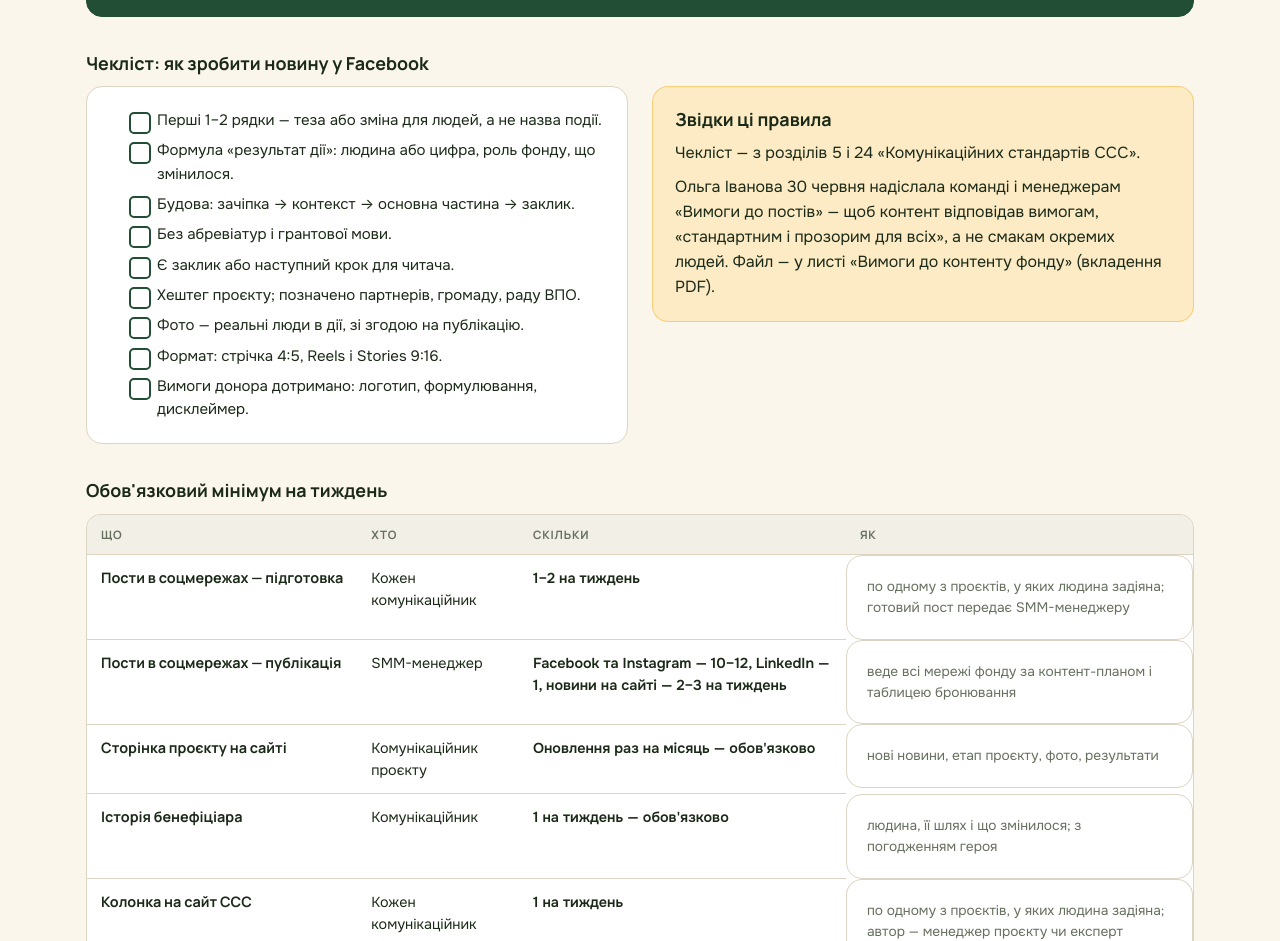
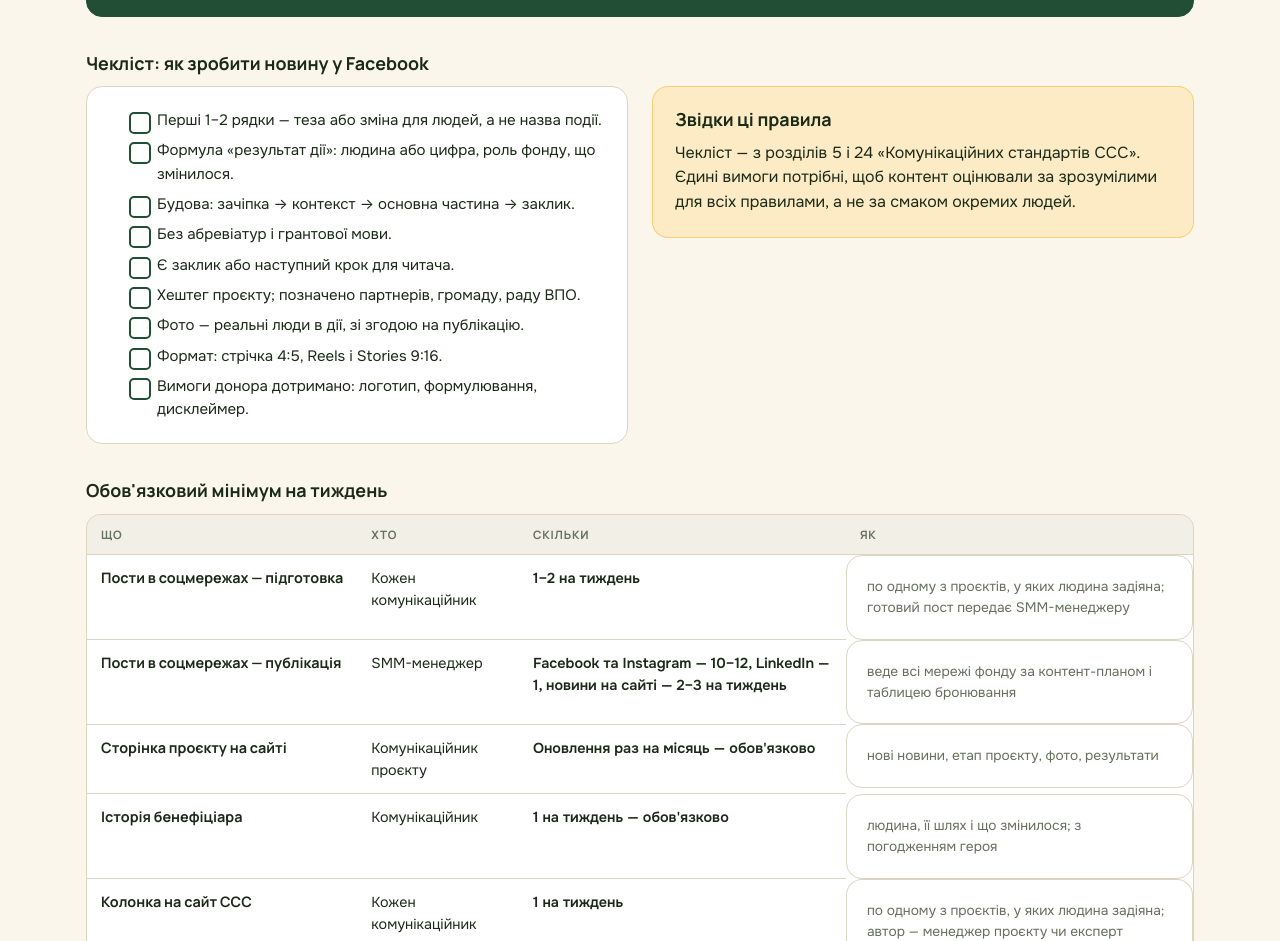
Before and after one commit to SvitlanaSom/sss-komunikatsii, a plain HTML site: page pravyla.html in a window 1280 px wide. Shown: the part 1593-2534 px from the top of the page. Drawn offline with Linux system fonts and the light colour scheme.

```diff
--- a/pravyla.html
+++ b/pravyla.html
@@ -448,8 +448,7 @@ footer p+p{margin-top:8px}
       </div>
       <div class="panel sun">
         <h3>Звідки ці правила</h3>
-        <p>Чекліст — з розділів 5 і 24 «Комунікаційних стандартів ССС».</p>
-        <p style="margin-top:10px">Ольга Іванова 30 червня надіслала команді і менеджерам «Вимоги до постів» — щоб контент відповідав вимогам, «стандартним і прозорим для всіх», а не смакам окремих людей. Файл — у листі «Вимоги до контенту фонду» (вкладення PDF).</p>
+        <p>Чекліст — з розділів 5 і 24 «Комунікаційних стандартів ССС». Єдині вимоги потрібні, щоб контент оцінювали за зрозумілими для всіх правилами, а не за смаком окремих людей.</p>
       </div>
     </div>
 
```
Also changed, not shown: komanda.html (+1 -2 lines).
